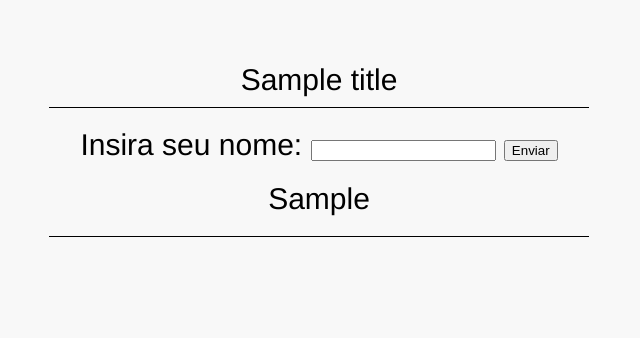
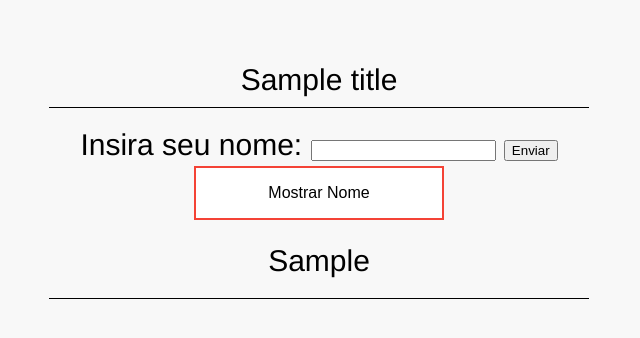
Before and after one commit to afileni/47BDT, a Flask app: template Microservicos/app/site/templates/index.html in a window 1280 px wide. Shown: the top 338 px of the page, without its empty margins (321-961 px from the left). Run offline with Flask 2, Linux system fonts and the light colour scheme; the template is opened without the code that fills it: most values are stand-ins (such as "Sample title", 1, 10 or a date in 2020).

Commit message:
Update index.html

```diff
--- a/Microservicos/app/site/templates/index.html
+++ b/Microservicos/app/site/templates/index.html
@@ -19,6 +19,7 @@
         <label for="fname">Insira seu nome:</label>
         <input name="name" id="name" type="text" />
         <input name="buttonExecute" onclick="execute(document.getElementById('fname').value)" type="button" value="Enviar" />
+        <button name="vote" value="reset" onclick="send()" class="button button3">Mostrar Nome</button>
         <div id="space"></div>
         <div id="space"></div>
         <div id="results"> {{ value1 }}  </div>
```
